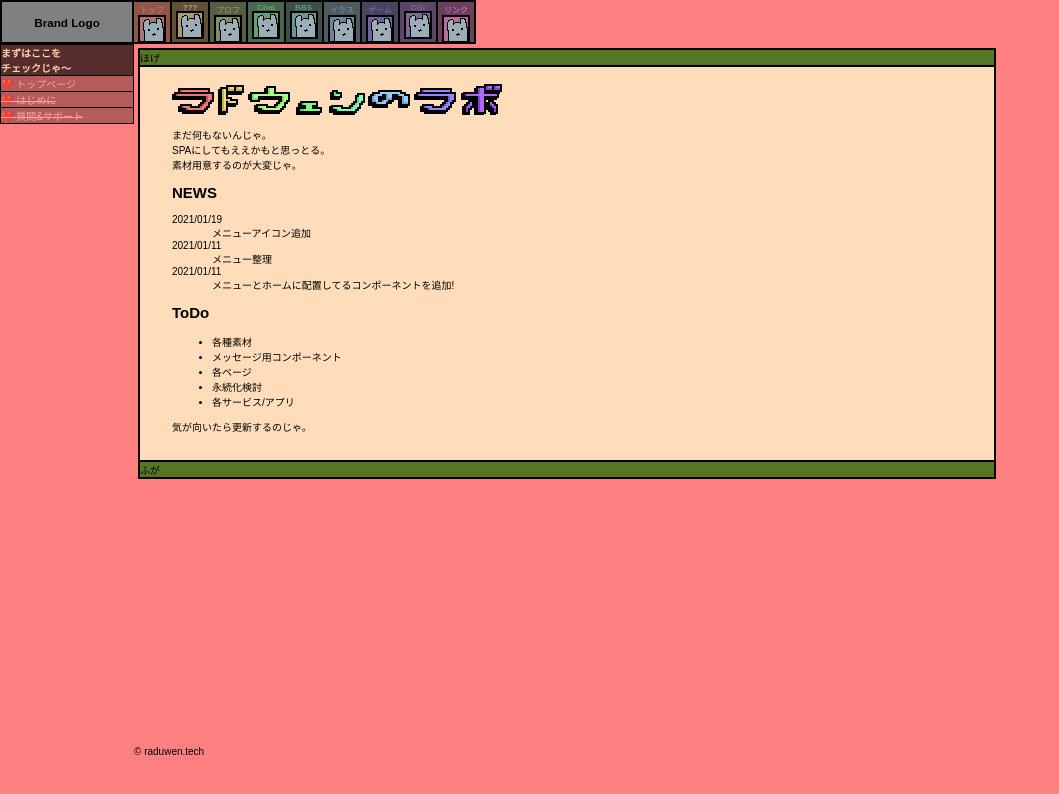
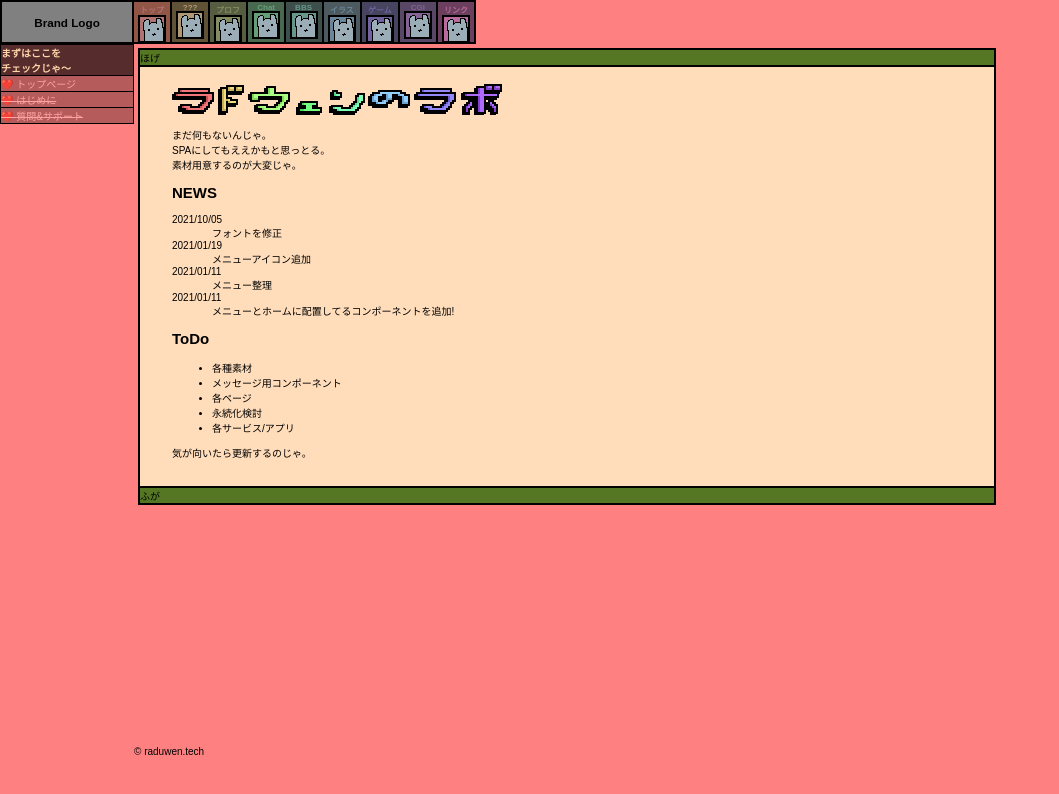
Before and after one commit to raduwen/raduwen.github.io, a Next.js app: page /top in a window 1280 px wide. Shown: the top 794 px of the page, without its empty margins (0-1059 px from the left). Built offline with nearby package versions, Linux system fonts and the light colour scheme.

Commit message:
add news

```diff
--- a/pages/top/index.tsx
+++ b/pages/top/index.tsx
@@ -66,6 +66,8 @@ const HomePage = () => {
             <section>
               <h2>NEWS</h2>
               <dl>
+                <dt>2021/10/05</dt>
+                <dd>フォントを修正</dd>
                 <dt>2021/01/19</dt>
                 <dd>メニューアイコン追加</dd>
                 <dt>2021/01/11</dt>
```
